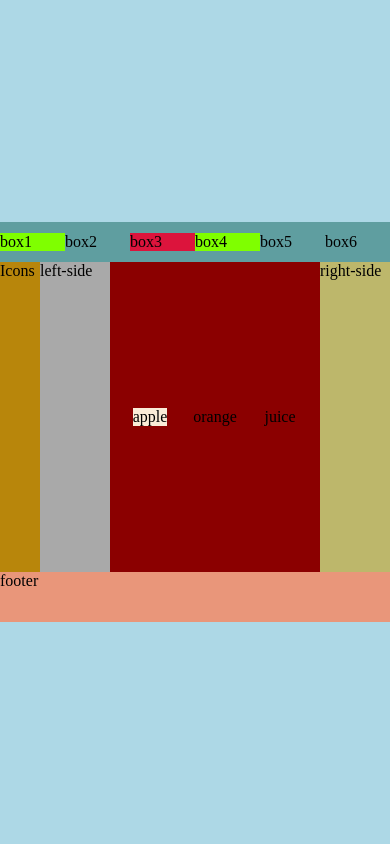
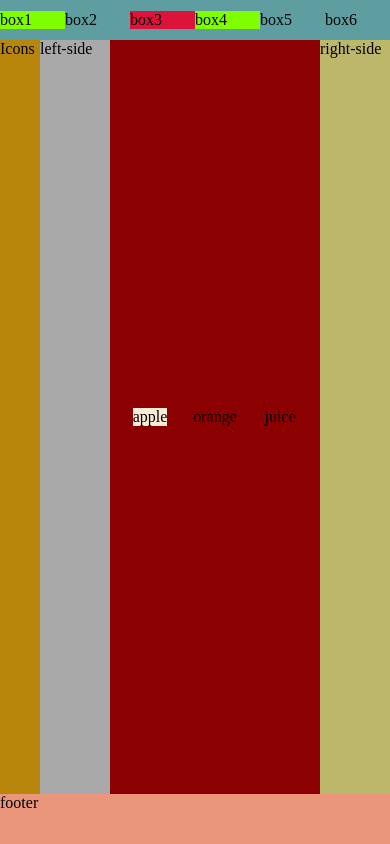
Before and after one commit to Tayokanch/MY-CSS-GRID, a plain HTML site: page project-4/index.html in a window 390 px wide. Drawn offline with Linux system fonts and the light colour scheme.

Commit message:
third commit

```diff
--- a/project-4/style.css
+++ b/project-4/style.css
@@ -14,7 +14,7 @@ body{
 
 .container {
     display: grid;
-    width: 400px;
+    width: 500px;
     height: 400px;
     background-color: darkred;
     grid-template-areas: 'header header header header'
@@ -91,6 +91,7 @@ body{
  @media (max-width: 468px) {
     .container {
         width: 100%;
+        height: 100%;
 
     }
 }
```
